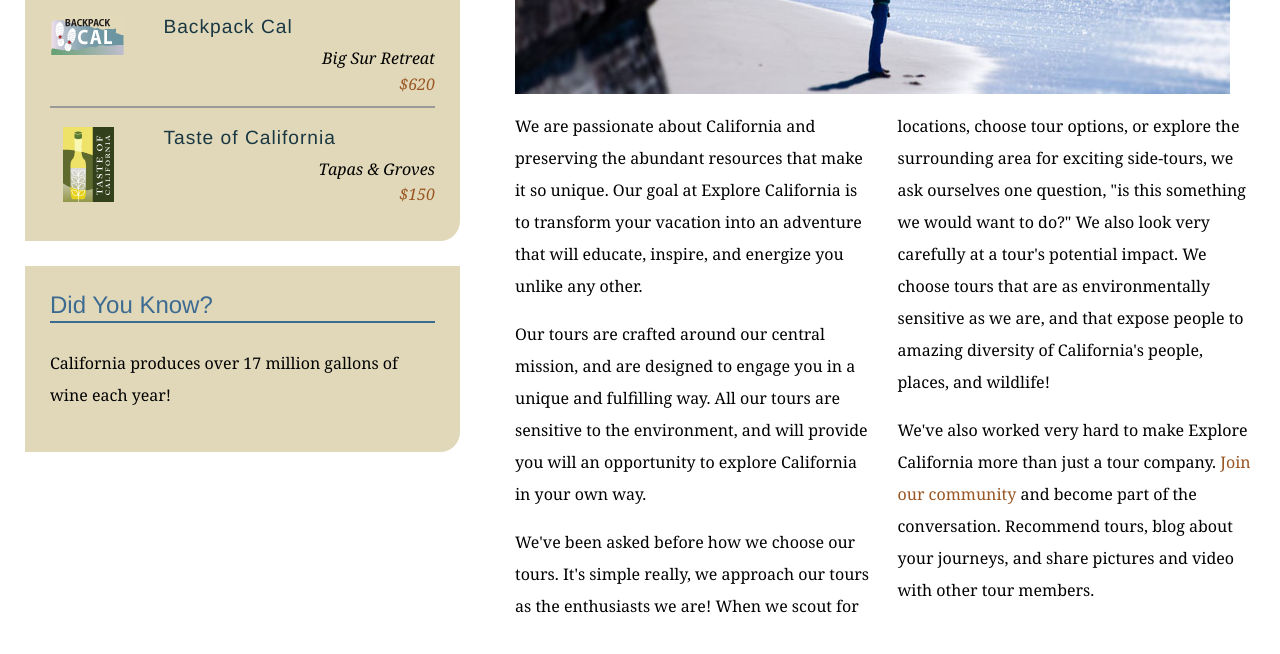
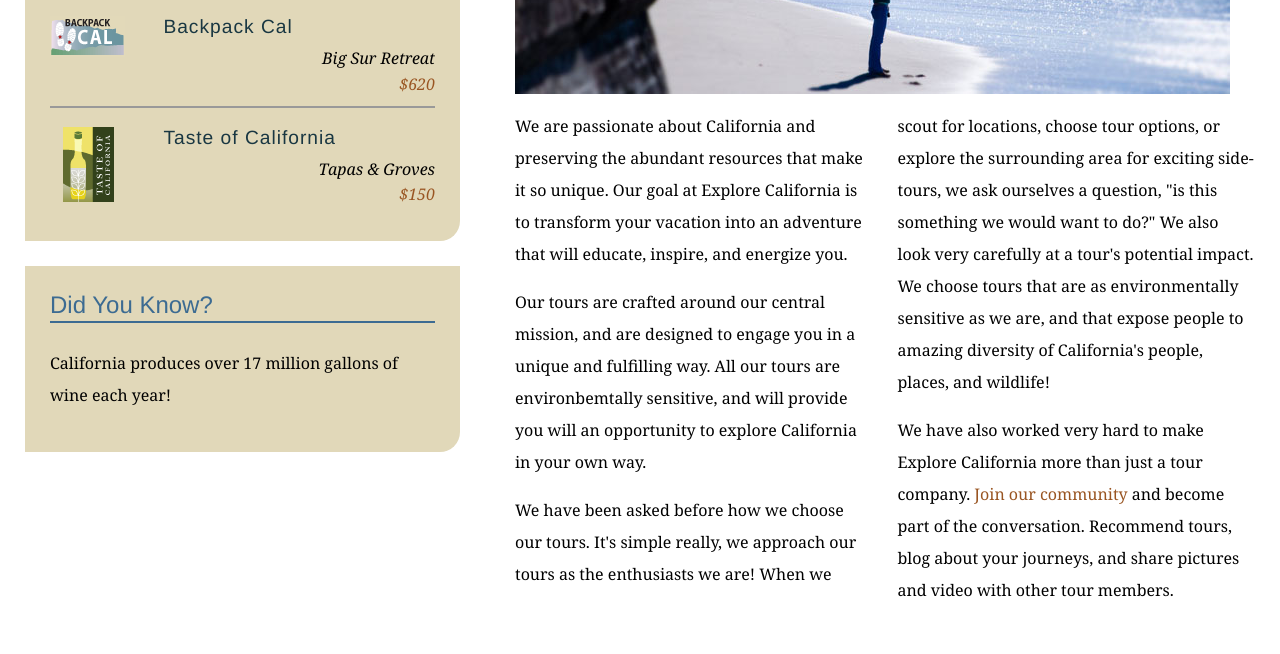
Before and after one commit to boyoungk6/explorer_california, a plain HTML site: page mission.html in a window 1280 px wide. Shown: the part 590-1244 px from the top of the page. Drawn offline with Linux system fonts and the light colour scheme.

Commit message:
text edits on mission page

```diff
--- a/mission.html
+++ b/mission.html
@@ -62,10 +62,10 @@
           <h1>Who we are</h1>
           <img src="assets/images/mission_look.jpg" alt="Looking out at the Pacific" class="articleImage" />
           <div class="multiCol">
-            <p>We are passionate about California and preserving the abundant resources that make it so unique. Our goal at Explore California is to transform your vacation into an adventure that will educate, inspire, and energize you unlike any other.</p>
-            <p>Our tours are crafted around our central mission, and are designed to engage you in a unique and fulfilling way. All our tours are sensitive to the environment, and will provide you will an opportunity to explore California in your own way.</p>
-            <p>We've been asked before how we choose our tours. It's simple really, we approach our tours as the enthusiasts we are! When we scout for locations, choose tour options, or explore the surrounding area for exciting side-tours, we ask ourselves one question, &quot;is this something we would want to do?&quot; We also look very carefully at a tour's potential impact. We choose tours that are as environmentally sensitive as we are, and that expose people to amazing diversity of California's people, places, and wildlife!</p>
-            <p>We've also worked very hard to make Explore California more than just a tour company. <a href="explorers/join.html">Join our community</a> and become part of the conversation. Recommend tours, blog about your journeys, and share pictures and video with other tour members.</p>
+            <p>We are passionate about California and preserving the abundant resources that make it so unique. Our goal at Explore California is to transform your vacation into an adventure that will educate, inspire, and energize you.</p>
+            <p>Our tours are crafted around our central mission, and are designed to engage you in a unique and fulfilling way. All our tours are environbemtally sensitive, and will provide you will an opportunity to explore California in your own way.</p>
+            <p>We have been asked before how we choose our tours. It's simple really, we approach our tours as the enthusiasts we are! When we scout for locations, choose tour options, or explore the surrounding area for exciting side-tours, we ask ourselves a question, &quot;is this something we would want to do?&quot; We also look very carefully at a tour's potential impact. We choose tours that are as environmentally sensitive as we are, and that expose people to amazing diversity of California's people, places, and wildlife!</p>
+            <p>We have also worked very hard to make Explore California more than just a tour company. <a href="explorers/join.html">Join our community</a> and become part of the conversation. Recommend tours, blog about your journeys, and share pictures and video with other tour members.</p>
           </div>
         </div>
       </div>
```
